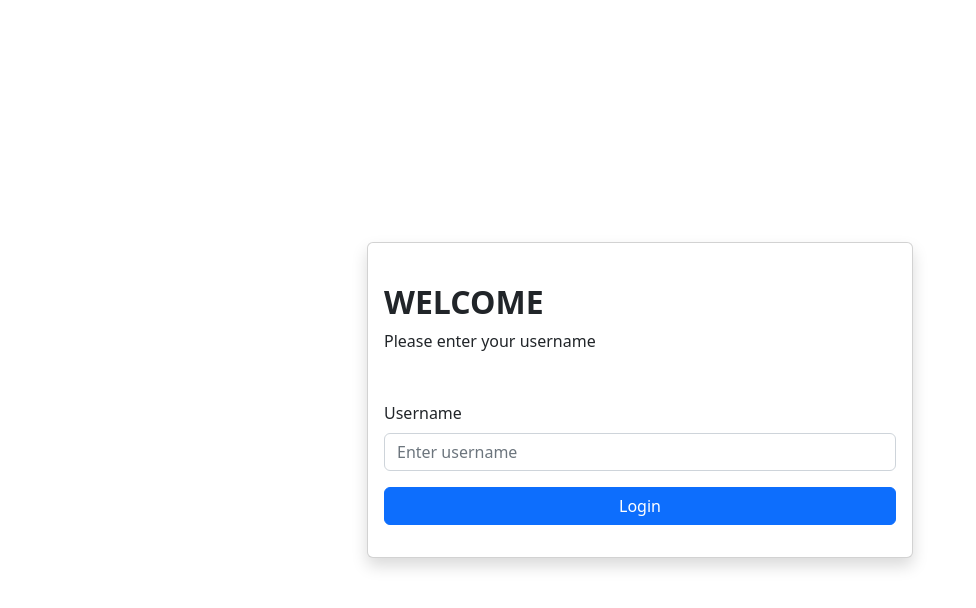
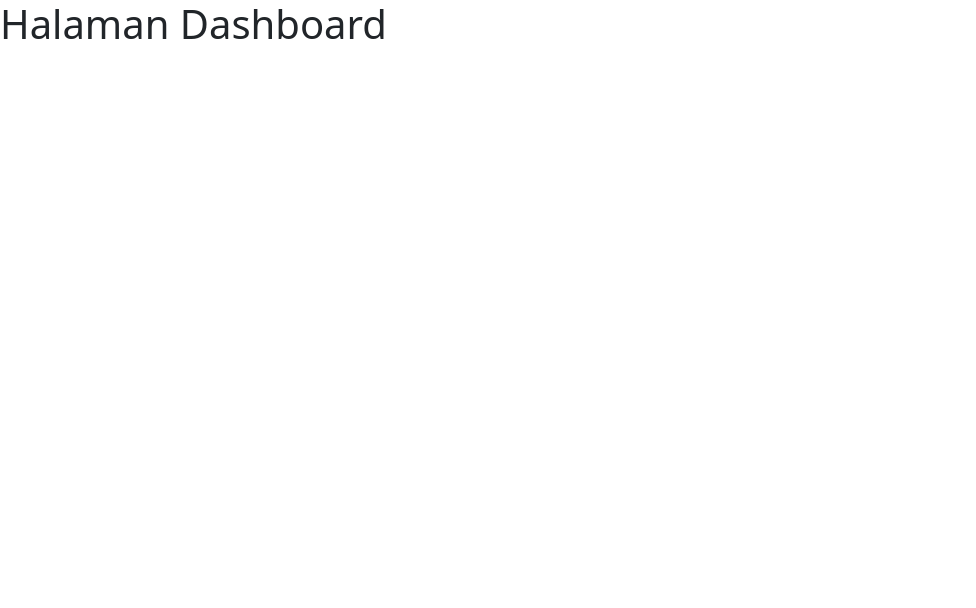
Before and after one commit to salsabilaathika-97/Challenge-Frontend-Quiz, a React (Create React App) app: page /dashboard in a window 1280 px wide. Shown: the top 608 px of the page, without its empty margins (0-976 px from the left). Built offline with nearby package versions, Linux system fonts and the light colour scheme.

Commit message:
create router for login and dashboard page

```diff
--- a/src/App.js
+++ b/src/App.js
@@ -1,9 +1,15 @@
+import { Routes, Route } from 'react-router';
+import './App.css';
 import Login from './pages/Login/Login';
+import Dashboard from './pages/Dashboard/Dashboard';
 
 function App() {
   return (
     <div>
-      <Login />
+      <Routes>
+        <Route path = "/" element = {<Login />} />
+        <Route path = "/dashboard" element = {<Dashboard />} />
+      </Routes>
     </div>
   );
 }
--- a/src/index.js
+++ b/src/index.js
@@ -4,11 +4,14 @@ import './index.css';
 import App from './App';
 import reportWebVitals from './reportWebVitals';
 import "bootstrap/dist/css/bootstrap.min.css";
+import {BrowserRouter} from "react-router-dom";
 
 const root = ReactDOM.createRoot(document.getElementById('root'));
 root.render(
   <React.StrictMode>
-    <App />
+    <BrowserRouter>
+      <App />
+    </BrowserRouter>
   </React.StrictMode>
 );
 
```
